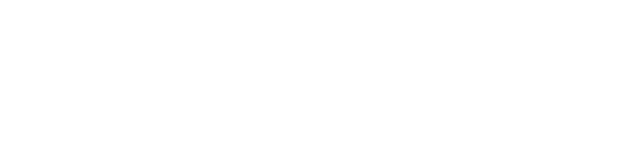
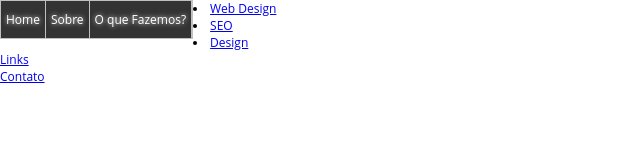
Before and after one commit to study-duo/Review-site, a plain HTML site: page index.html in a window 1280 px wide. Shown: the whole page, without its empty margins (0-640 px from the left). Drawn offline with Linux system fonts and the light colour scheme.

Commit message:
Start nav bar

```diff
--- a/Styles/styles.css
+++ b/Styles/styles.css
@@ -0,0 +1,50 @@
+*{
+    margin: 0;
+    padding: 0;
+}
+
+body{
+    font-family: 'Open Sans', sans-serif;
+    font-size: 12px;
+}
+
+.menu{
+    list-style: none;
+    border: 1px solid #c0c0c0;
+    float: left;
+}
+
+.menu li{
+    position: relative;
+    float: left;
+    border-right: 1px solid #c0c0c0;
+}
+
+.menu li a{color: #333; text-decoration:none; padding: 10px 5px; display:block;}
+
+.menu li a{
+    background: #333;
+    color: #fff;
+    text-shadow: 0px 0px 5px #fff;
+}
+
+.menu li ul{
+    position:absolute;
+    top: 25px;
+    left: 0;
+    background-color: #fff;
+    display:none;
+}
+
+.menu li:hover ul, .menu li.over ul{display:block;}
+
+.menu li ul{
+    border: 1px solid #c0c0c0;
+    display: block;
+    width: 150px;
+}
+
+
+h1,h2,h3,h4,h5,h6{
+    font-family: 'Montserrat', sans-serif;
+}
--- a/index.html
+++ b/index.html
@@ -5,11 +5,27 @@
     <meta charset="UTF-8">
     <meta http-equiv="X-UA-Compatible" content="IE=edge">
     <meta name="viewport" content="width=device-width, initial-scale=1.0">
-    <title>Document</title>
+    <title>Sitezin bom e novo</title>
+    <link rel="stylesheet" href="Styles/styles.css">
+    <link rel="preconnect" href="https://fonts.googleapis.com">
+    <link rel="preconnect" href="https://fonts.gstatic.com" crossorigin>
+    <link href="https://fonts.googleapis.com/css2?family=Poppins:ital,wght@0,300;0,400;0,500;1,300&display=swap" rel="stylesheet">
 </head>
+<body>
+<nav>
+    <ul class="menu">
+        <li><a href="#">Home</a></li>
+        <li><a href="#">Sobre</a></li>
+            <li><a href="#">O que Fazemos?</a></li>
+            </ul>
 
-<body>
-
+                <li><a href="#">Web Design</a></li>
+                <li><a href="#">SEO</a></li>
+                <li><a href="#">Design</a></li>
+            <ul>
+        <li><a href="#">Links</a></li>
+        <li><a href="#">Contato</a></li>
+<ul>
+<nav>
 </body>
-
 </html>
```
